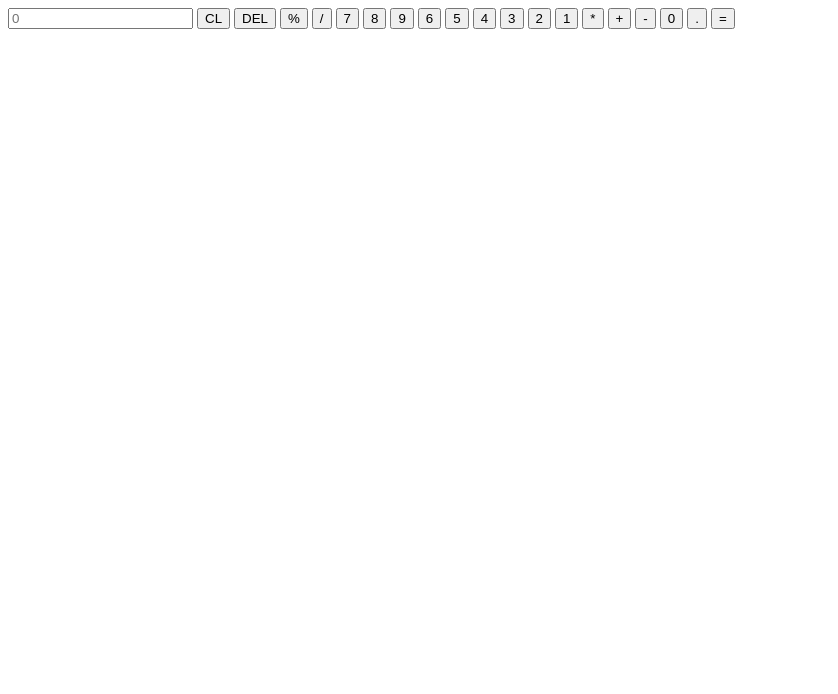
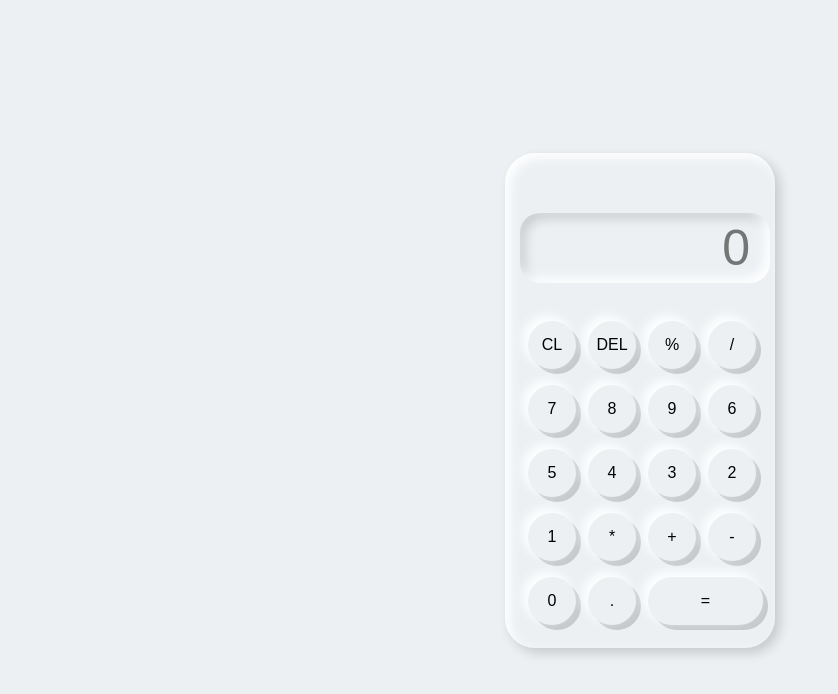
Before and after one commit to Sivagit888/calculator, a plain HTML site: page index.html in a window 1280 px wide. Shown: the whole page, without its empty margins (0-838 px from the left). Drawn offline with Linux system fonts and the light colour scheme.

Commit message:
updated names

```diff
--- a/index.html
+++ b/index.html
@@ -4,7 +4,7 @@
     <meta charset="UTF-8">
     <meta http-equiv="X-UA-Compatible" content="IE=edge">
     <meta name="viewport" content="width=device-width, initial-scale=1.0">
-    <link rel="stylesheet" href="form.css">
+    <link rel="stylesheet" href="main.css">
     <title>siva calculator</title>
 </head>
 <body>
@@ -32,7 +32,7 @@
             <button onclick="calculate()" class="equal">=</button>
         </div>
     </div>
-    <script src="form.js">
+    <script src="index.js">
     </script>
 </body>
 </html>
```
